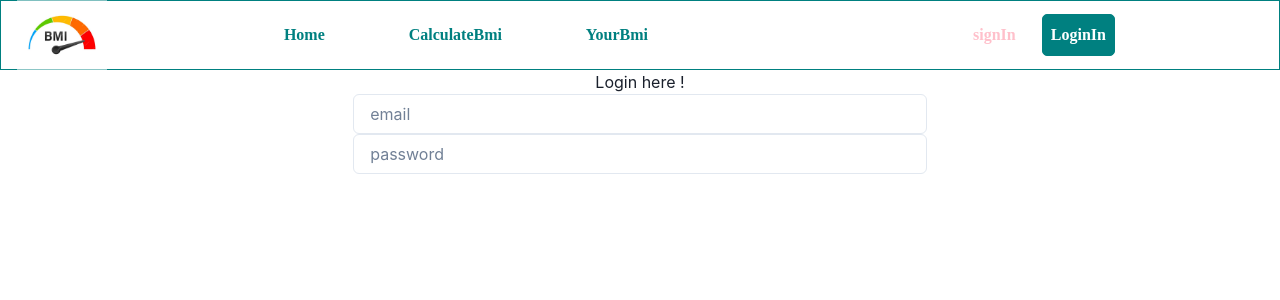
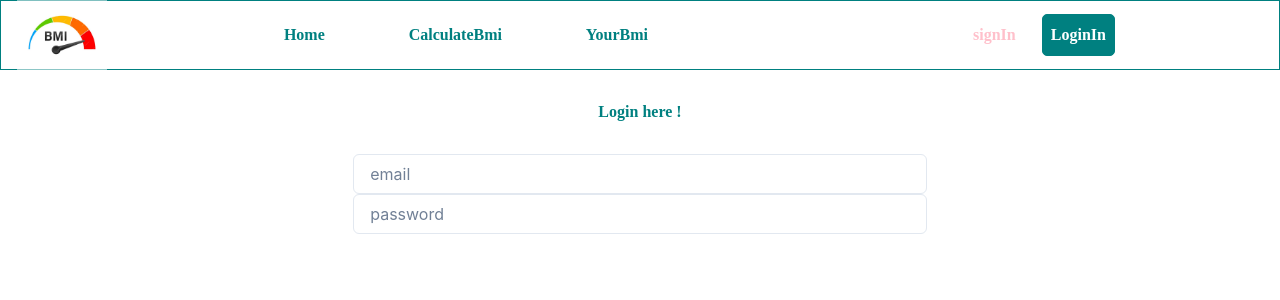
Before and after one commit to GaneshGourav/bmi-calculator, a React (Create React App) app in the folder Frontend/: page /account-login in a window 1280 px wide. Shown: the top 300 px of the page. Built offline with nearby package versions, Linux system fonts and the light colour scheme.

Commit message:
login style

```diff
--- a/Frontend/src/Pages/login.jsx
+++ b/Frontend/src/Pages/login.jsx
@@ -3,7 +3,11 @@ import { Container, Input, Text } from "@chakra-ui/react"
 export const Login = () =>{
     return<>
     <Container>
-        <Text>Login here !</Text>
+        <Text  color={"teal"}
+          fontWeight={"bold"}
+          fontFamily={"cursive"}
+          marginTop={"30px"}
+          marginBottom={"30px"}>Login here !</Text>
         <Input type="email" placeholder="email" autoCorrect="on" spellCheck />
         <Input type="password" placeholder="password" autoCorrect="on" spellCheck />
     </Container>
```
